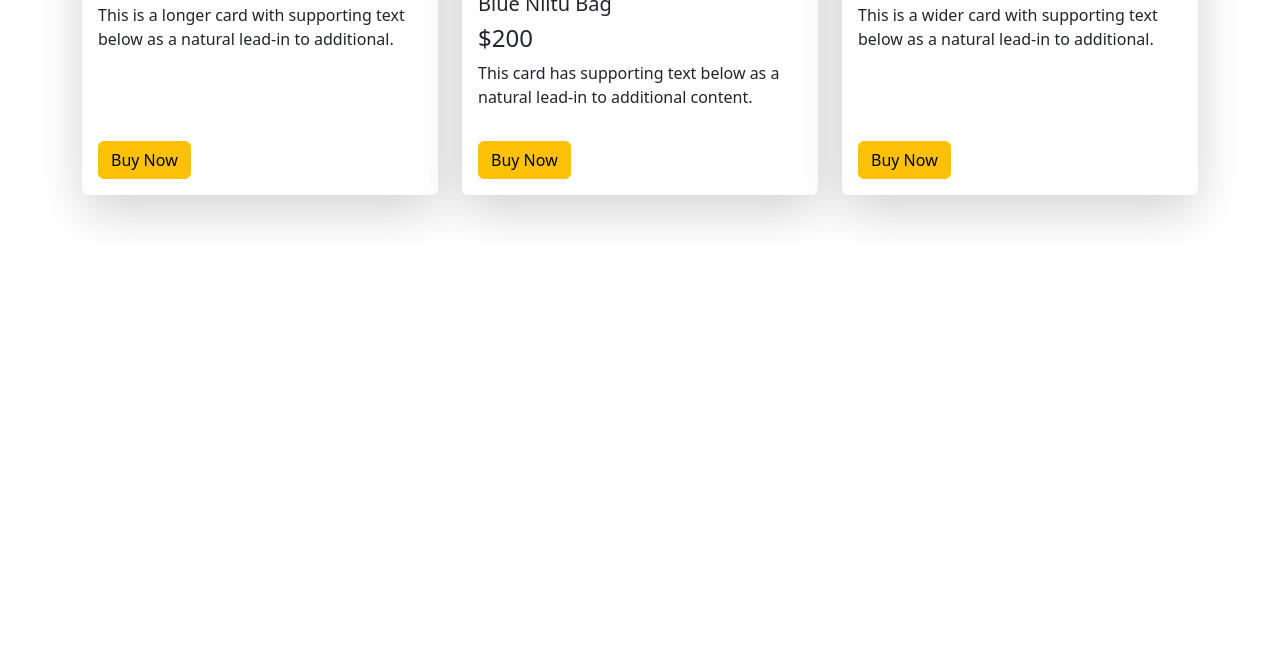
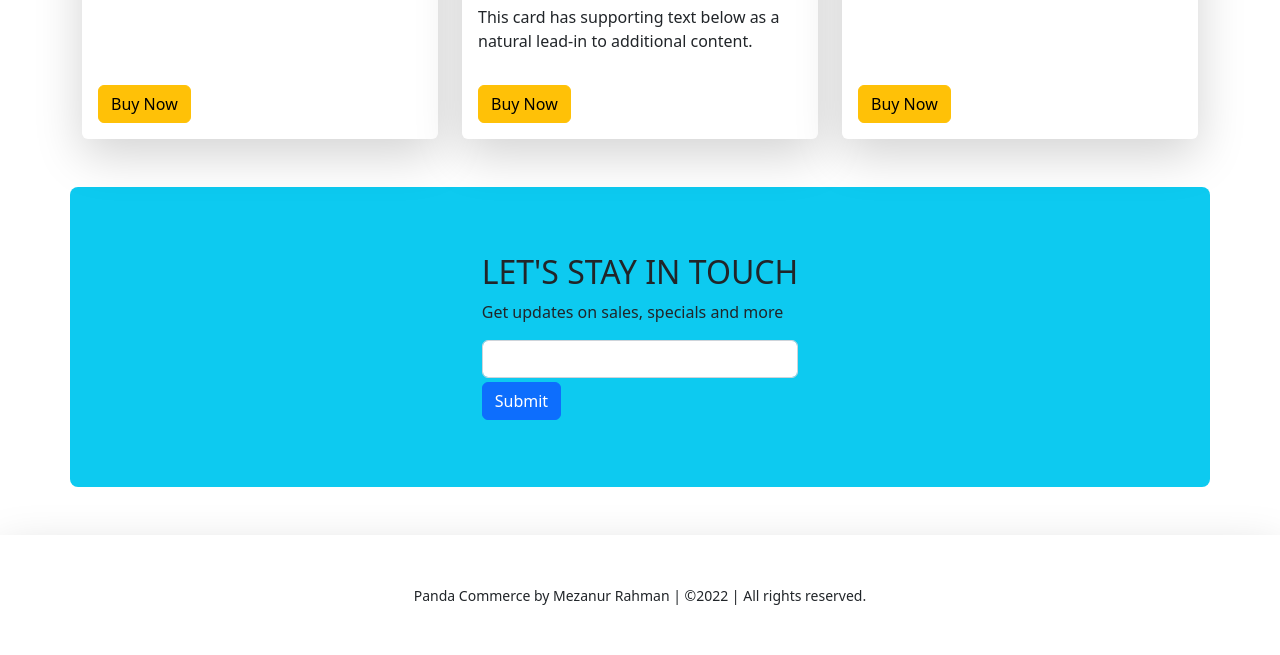
Before and after one commit to Mezan2002/panda_commerce_by_mezan, a plain HTML site: page index.html in a window 1280 px wide. Shown: the part 1976-2631 px from the top of the page. Before the commit the page ends 2219 px from the top, so only its background shows below. Drawn offline with nearby package versions, Linux system fonts and the light colour scheme.

Commit message:
All Page Done

```diff
--- a/index.html
+++ b/index.html
@@ -19,9 +19,9 @@
   <body>
     <!-- header start -->
     <header>
-      <nav class="navbar navbar-expand-lg bg-light">
+      <nav class="navbar navbar-expand-lg fixed-top bg-light">
         <div class="container">
-          <a class="navbar-brand" href="#"
+          <a class="navbar-brand" href="index.html"
             ><img src="images/logo.png" alt="panda commerce logo"
           /></a>
           <button
@@ -38,7 +38,9 @@
           <div class="collapse navbar-collapse" id="navbarSupportedContent">
             <ul class="navbar-nav ms-auto mb-2 mb-lg-0">
               <li class="nav-item">
-                <a class="nav-link active" aria-current="page" href="#">Home</a>
+                <a class="nav-link active" aria-current="page" href="#slider"
+                  >Home</a
+                >
               </li>
               <li class="nav-item">
                 <a class="nav-link" href="#shoes">Shoes</a>
@@ -47,7 +49,7 @@
                 <a class="nav-link" href="#backpack">Backpack</a>
               </li>
               <li class="nav-item">
-                <a class="nav-link" href="#">Subscribe</a>
+                <a class="nav-link" href="#subscribe">Subscribe</a>
               </li>
             </ul>
           </div>
@@ -57,7 +59,7 @@
     <!-- header end -->
 
     <!-- banner slider start  -->
-    <section class="mt-5">
+    <section class="mt-5" id="slider">
       <div class="container bg-info border rounded">
         <div
           id="carouselExampleControls"
@@ -308,8 +310,37 @@
         </div>
       </section>
       <!-- backpack categorie end -->
+
+      <!-- subscribe form start -->
+      <section
+        style="height: 300px"
+        class="container bg-info rounded-3 d-flex align-items-center justify-content-center"
+      >
+        <div class="form_content" id="subscribe">
+          <h2>LET'S STAY IN TOUCH</h2>
+          <p>Get updates on sales, specials and more</p>
+          <form>
+            <div class="mb-1">
+              <input
+                type="email"
+                class="form-control"
+                id="exampleInputEmail1"
+                aria-describedby="emailHelp"
+              />
+            </div>
+            <button type="submit" class="btn btn-primary">Submit</button>
+          </form>
+        </div>
+      </section>
+      <!-- subscribe form end -->
     </main>
-
+    <!-- footer start -->
+    <footer class="text-center mt-5 py-5 shadow-lg">
+      <small
+        >Panda Commerce by Mezanur Rahman | ©2022 | All rights reserved.</small
+      >
+    </footer>
+    <!-- footer end -->
     <!-- bootstrap js cdn link start -->
     <script
       src="https://cdn.jsdelivr.net/npm/bootstrap@5.2.0/dist/js/bootstrap.bundle.min.js"
```
